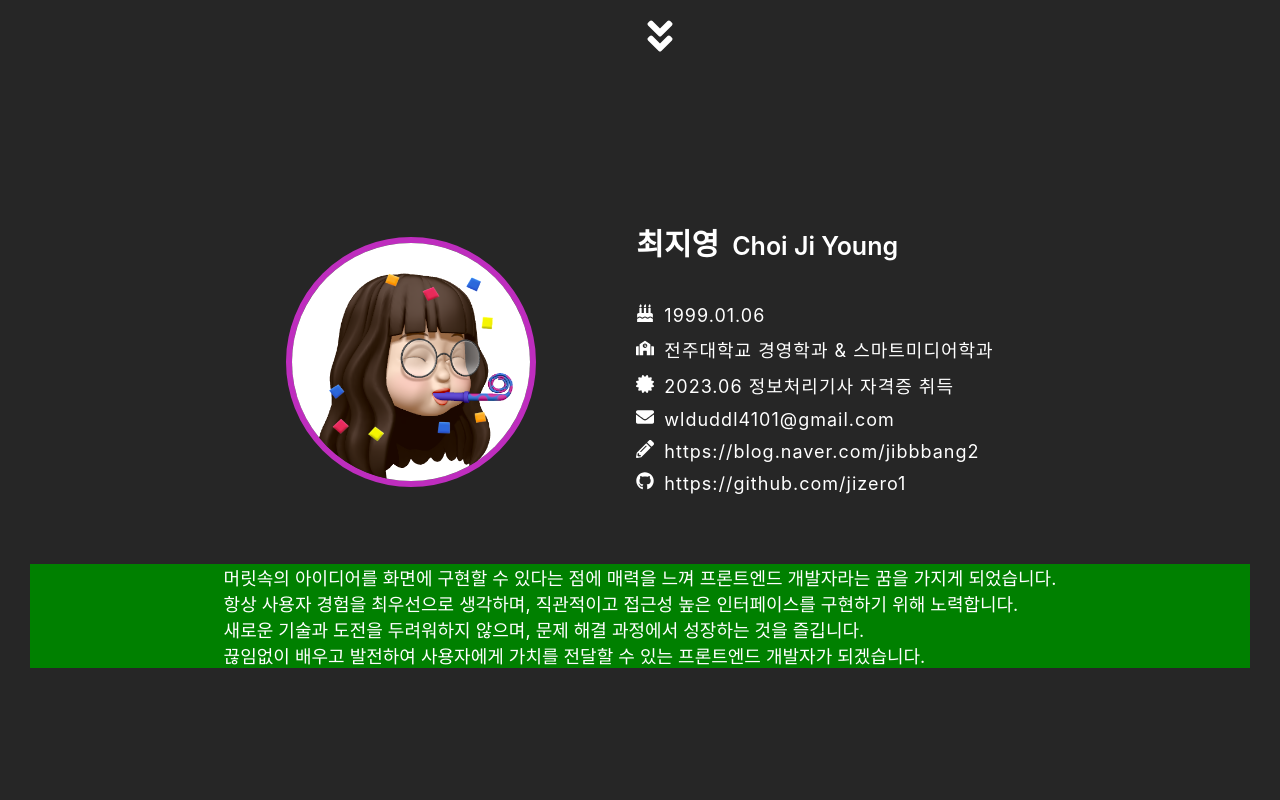
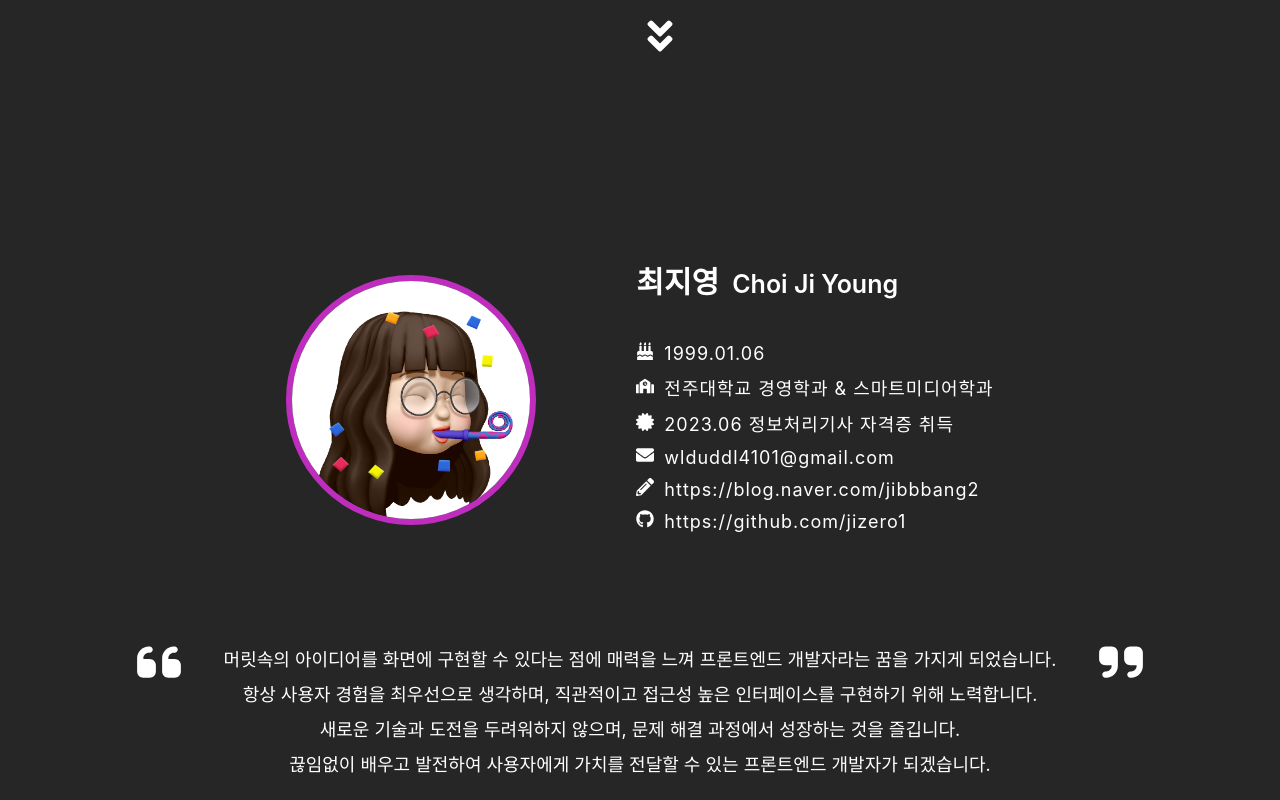
Before and after one commit to jizero1/react-portfolio2, a React (Create React App) app: page / in a window 1280 px wide. Shown: the part 680-1480 px from the top of the page. Built offline with nearby package versions, Linux system fonts and the light colour scheme.

Commit message:
About 자기소개글옆에 따옴표 추가

```diff
--- a/src/components/About.css
+++ b/src/components/About.css
@@ -12,13 +12,20 @@
 .common-icon {
     margin-right: 10px;
 }
+.common-quote {
+    font-size: 50px;
+    color: white;
+    /* display: flex; */
+}
 
 .about-container {
     width: 100vw;
     height: 100vh;
     background-color: rgb(38, 38, 38);
-    padding: 30px;
-    padding-top: 100px;
+    /* background-color: grey; */
+    /* padding: 100 50 50 50; */
+    /* padding-top: 200px; */
+    flex-direction: column;
 }
 .about-profile-container {
     /* width: 100vw; */
@@ -63,8 +70,27 @@
 
 
 .profile-introduce-container {
-    background-color: green;
+    /* background-color: green; */
     color: white;
     font-size: 18px;
-    margin-top: 60px;
+    margin-top: 100px;
 }
+.profile-introduce-text {
+    text-align: center;
+    line-height: 35px;
+}
+
+.about-quoteLeft {
+    /* height: 200px; */
+    /* background-color: blue; */
+    display: flex;
+    /* padding-bottom: 100px; */
+    margin-right: 40px;
+}
+.about-quoteRight {
+    /* height: 200px; */
+    /* background-color: blue; */
+    /* display: flex; */
+    /* padding-top: 180px; */
+    margin-left: 40px;
+}
--- a/src/components/About.js
+++ b/src/components/About.js
@@ -1,10 +1,6 @@
 import './About.css';
-import { FaBirthdayCake } from "react-icons/fa";
-import { FaSchool } from "react-icons/fa";
-import { FaCertificate } from "react-icons/fa";
-import { FaEnvelope } from "react-icons/fa";
-import { FaGithub } from "react-icons/fa";
-import { FaPencilAlt } from "react-icons/fa";
+import { FaBirthdayCake, FaSchool, FaCertificate, FaEnvelope, FaGithub, FaPencilAlt } from "react-icons/fa";
+import { FaQuoteLeft, FaQuoteRight } from "react-icons/fa6";
 
 // 원형 이모지(이미지)
 const ProfileImg = () => {
@@ -32,7 +28,7 @@ const ProfileText = () => {
 const ProfileIntroduceText = () => {
     return (
         <div className="profile-introduce-container common-flex">
-            <p>머릿속의 아이디어를 화면에 구현할 수 있다는 점에 매력을 느껴 프론트엔드 개발자라는 꿈을 가지게 되었습니다. <br/>
+            <p className="profile-introduce-text">머릿속의 아이디어를 화면에 구현할 수 있다는 점에 매력을 느껴 프론트엔드 개발자라는 꿈을 가지게 되었습니다. <br/>
                 항상 사용자 경험을 최우선으로 생각하며, 직관적이고 접근성 높은 인터페이스를 구현하기 위해 노력합니다. <br/>
                 새로운 기술과 도전을 두려워하지 않으며, 문제 해결 과정에서 성장하는 것을 즐깁니다. <br/>
                 끊임없이 배우고 발전하여 사용자에게 가치를 전달할 수 있는 프론트엔드 개발자가 되겠습니다. <br/>
@@ -42,12 +38,17 @@ const ProfileIntroduceText = () => {
 }
 const About = () => {
     return (
-        <div id="about" className="about-container">
+        <div id="about" className="about-container common-flex">
             <div className="about-profile-container common-flex">
                 <ProfileImg />
                 <ProfileText />
             </div>
-            <ProfileIntroduceText />
+            <div className="about-introduce-container common-flex">
+                <FaQuoteLeft className="about-quoteLeft common-quote"></FaQuoteLeft>
+                <ProfileIntroduceText />
+                <FaQuoteRight className="about-quoteRight common-quote"></FaQuoteRight>
+            </div>
+
 
         </div>
     )
```
